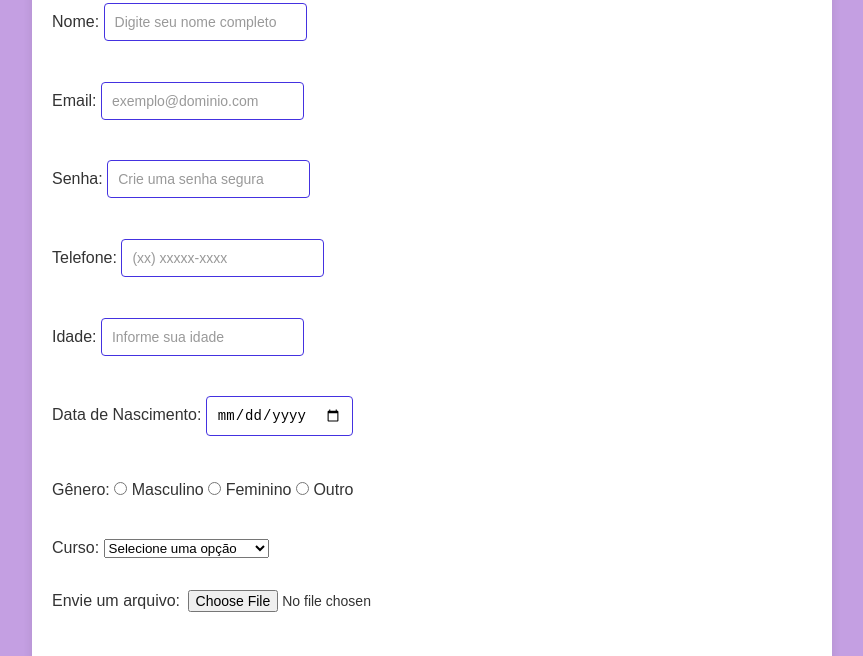
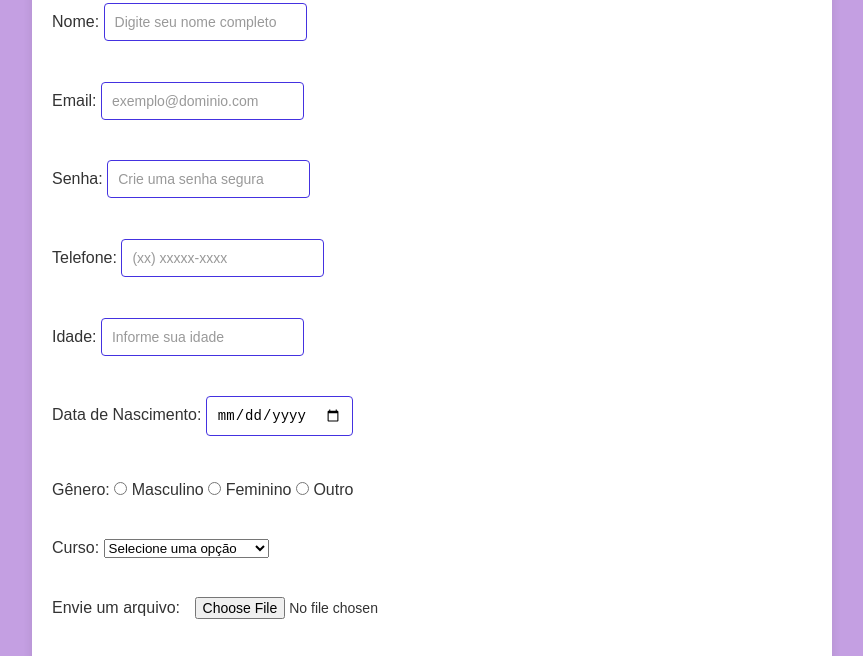
Before and after one commit to Ellensramalho/Formulario-para-testes-com-Cypress, a plain HTML site: page index.html in a window 1280 px wide. Shown: the part 102-758 px from the top of the page, without its empty margins (208-1071 px from the left). Drawn offline with Linux system fonts and the light colour scheme.

Commit message:
Atualização no input.

```diff
--- a/styles.css
+++ b/styles.css
@@ -43,7 +43,6 @@ input{
 }
 
 input[type="file"] {
-    padding: 3px;
     border: none;
 }
 
```
